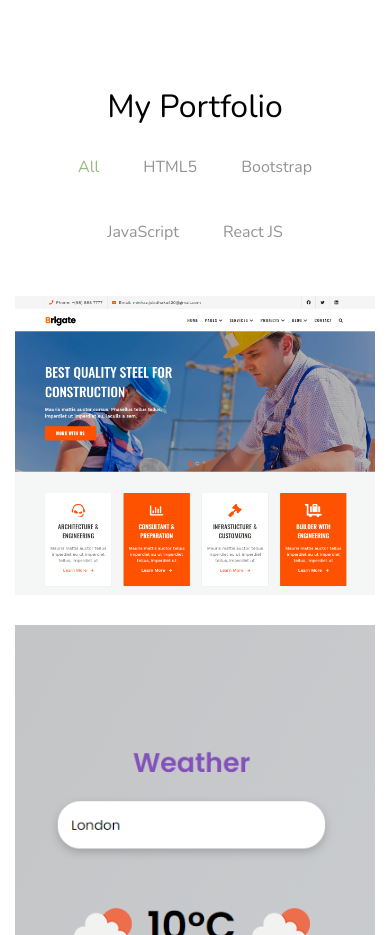
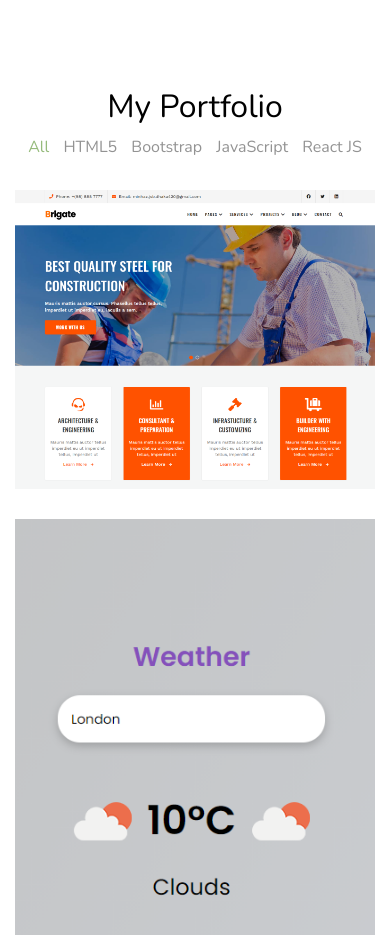
Before and after one commit to minhazahmedrafi/coderminhaz, a plain HTML site: page index.html in a window 390 px wide. Shown: the part 2240-3175 px from the top of the page. Drawn offline with nearby package versions, Linux system fonts and the light colour scheme; files whose address does not match are found by name; a web font is replaced by a local one.

Commit message:
Update style.css

```diff
--- a/css/style.css
+++ b/css/style.css
@@ -1255,7 +1255,7 @@ h4,
 }
 
 .filters {
-    text-align: center
+    text-align: center;
 }
 
 .filters ul {
@@ -1269,7 +1269,7 @@ h4,
     padding: 20px;
     -webkit-transition: .3s all ease;
     -o-transition: .3s all ease;
-    transition: .3s all ease
+    transition: .3s all ease;
 }
 
 .filters ul li:hover {
@@ -1315,6 +1315,10 @@ h4,
 @media(max-width:991.98px) {
     .section-heading h2 {
         font-size: 2rem
+    }
+
+    .filters ul li {
+        padding: 0 5px 0px;
     }
 }
 
```
